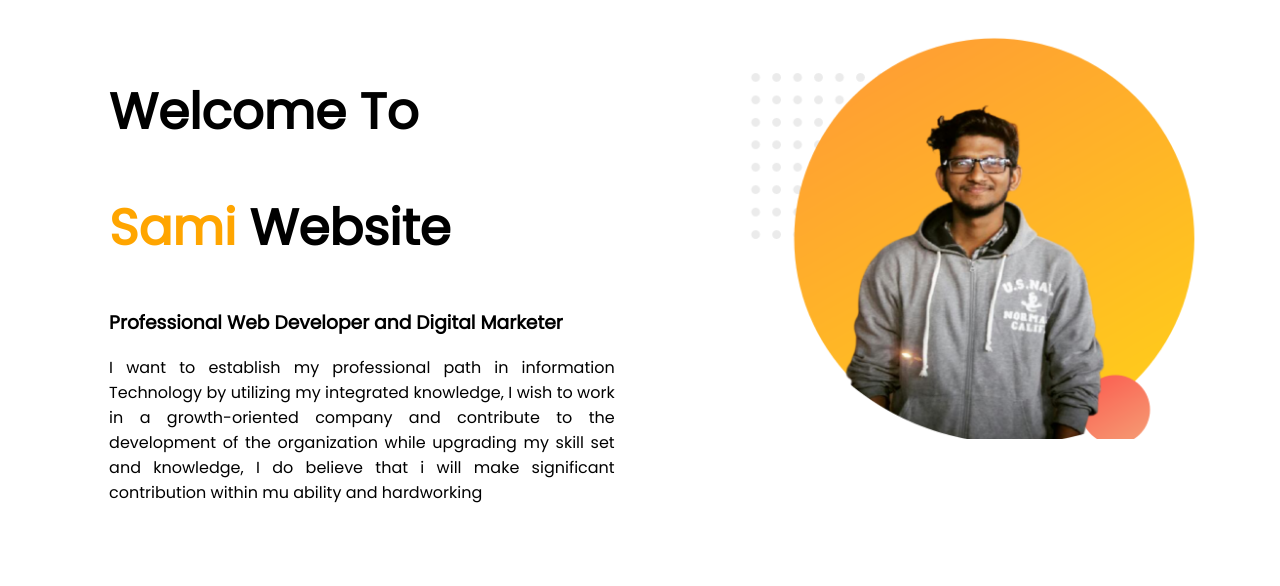
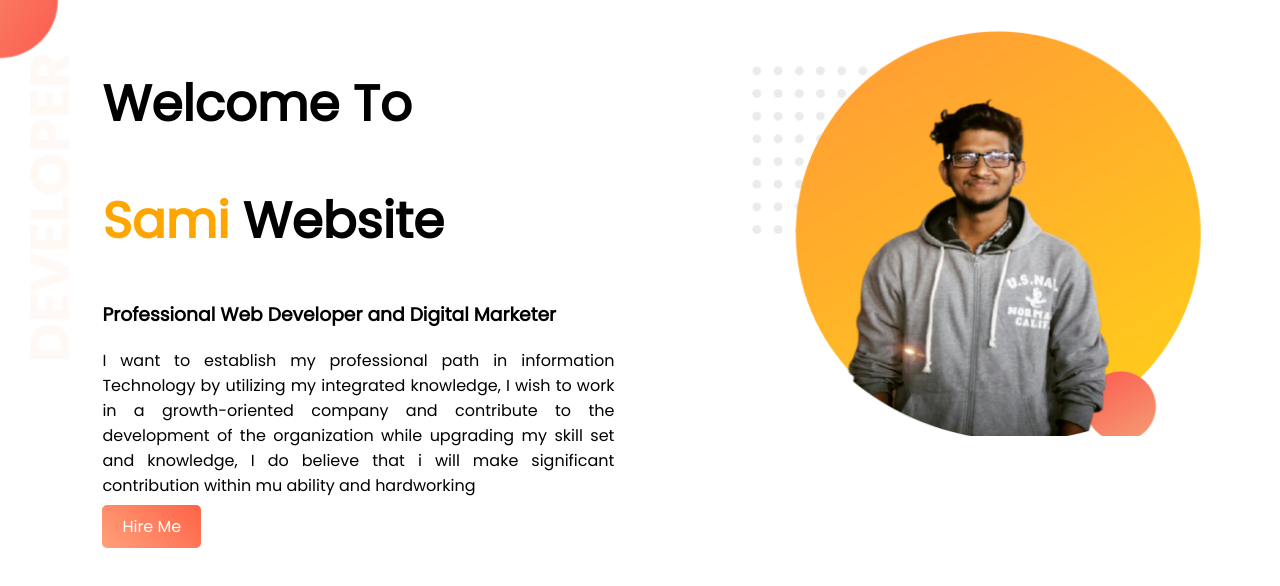
Before and after one commit to salekin-newaz/Portfolio_website, a plain HTML site: page index.html in a window 1280 px wide. Drawn offline with Linux system fonts and the light colour scheme.

Commit message:
Added first section fully

```diff
--- a/index.html
+++ b/index.html
@@ -10,18 +10,18 @@
 
 </head>
 <body>
-  <section>
+  <section class="top-banner">
    <div class="half-width">
     <h1>Welcome To</h1>
     <h1> <span class="name-heighlight">Sami</span> Website</h1>
     <h3>Professional Web Developer and Digital Marketer</h3>
     <p>I want to establish my professional path in information Technology by utilizing my integrated knowledge, I wish to work in a growth-oriented company and contribute to the development of the organization while upgrading my skill set and knowledge, I do believe that i will make significant contribution within mu ability and hardworking</p>
+    <a class="link-button" target="_blank" href="https://www.linkedin.com/in/salekin-newaz/">Hire Me</a>
    </div>
 
    <div class="half-width">
     <img src="images/sami.png" alt="">
    </div>
-
   </section>
 </body>
 </html>
--- a/style.css
+++ b/style.css
@@ -1,5 +1,8 @@
 body{
+    margin: 0;
     font-family: 'Poppins', sans-serif;
+
+
 }
 h1{
     font-size: 50px;
@@ -12,10 +15,26 @@ h1{
     float: left;
     margin-left: 6%;
     padding: 2%;
+
 }
 p{
     text-align: justify;
 }
+
 .half-width img{
     width: 100%;
 }
+.top-banner{
+    background-image: url("images/top-banner.png");
+    background-repeat: no-repeat;
+}
+section{
+    height: 500px;
+}
+.link-button{
+    text-decoration: none;
+    background-image: linear-gradient(45deg, lightSalmon, tomato);
+    padding: 10px 20px;
+    border-radius: 5px;
+    color: white;
+    font-weight: 700px;
```
